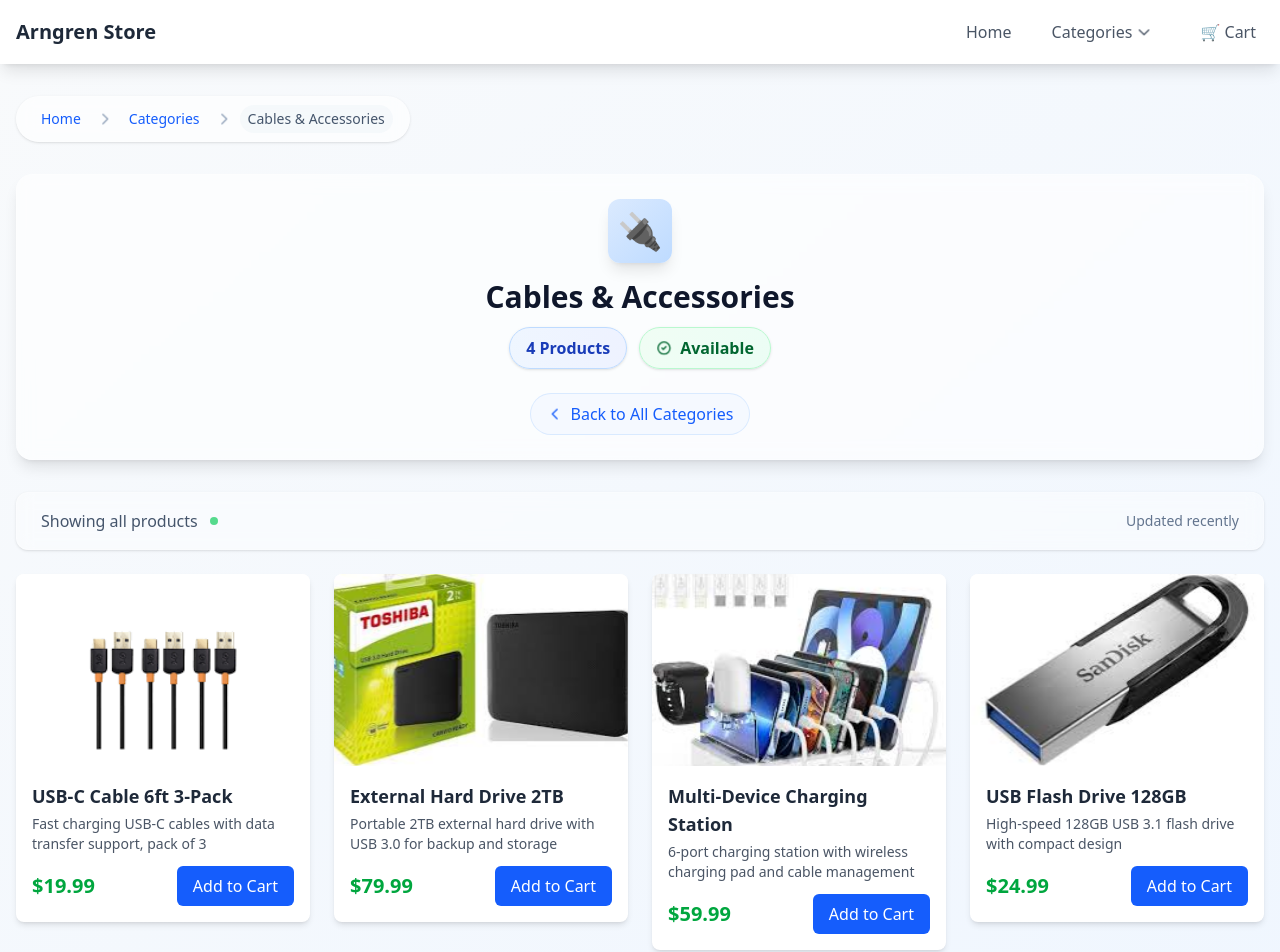
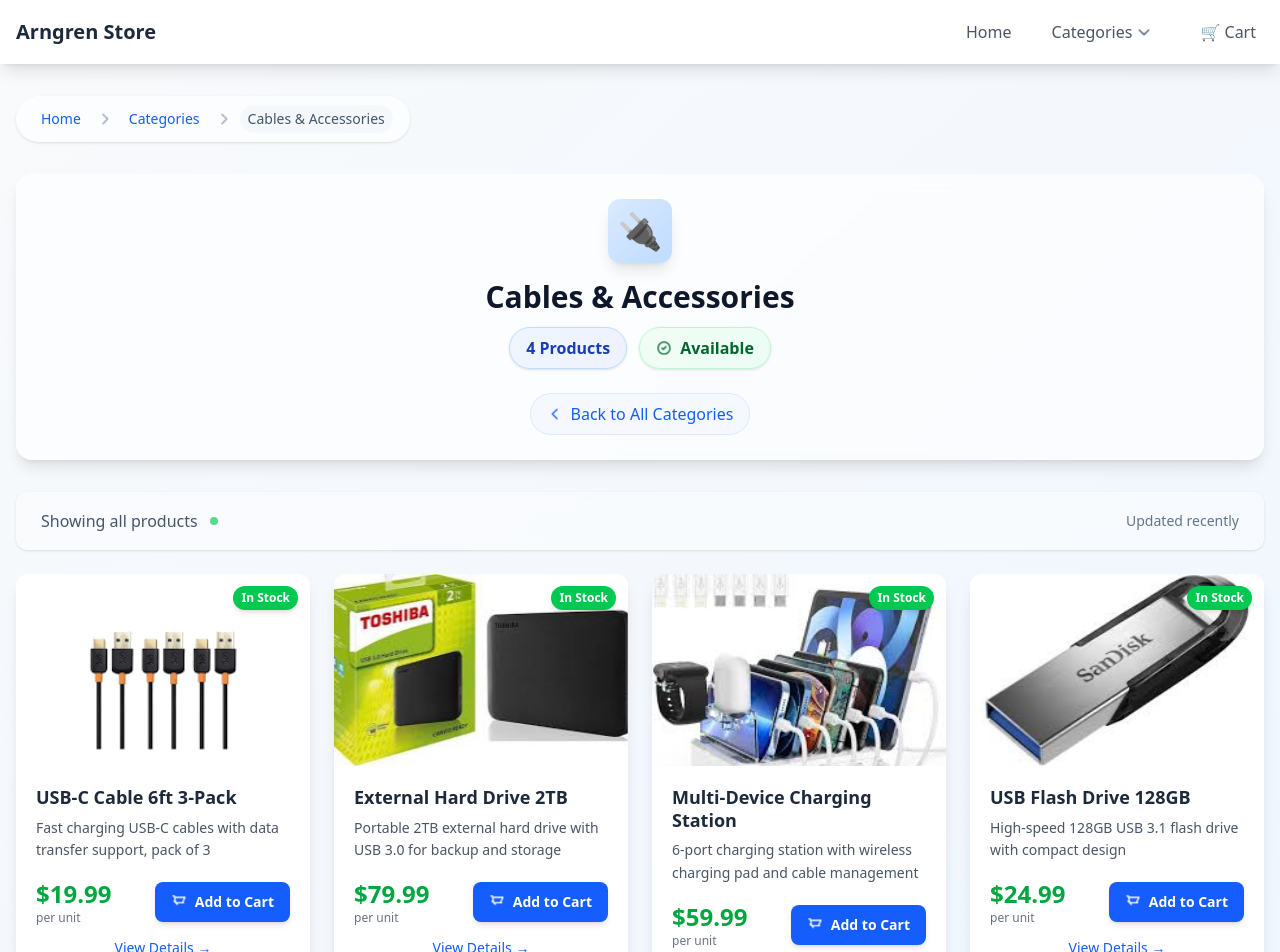
Before and after one commit to aduuuna/Arngren-Store, a Next.js app in the folder store-app/: page /categories/accessories in a window 1280 px wide. Shown: the top 952 px of the page. Built offline with nearby package versions, Linux system fonts and the light colour scheme.

Commit message:
Enhanced ProductCard Component

```diff
--- a/store-app/components/ProductCard.tsx
+++ b/store-app/components/ProductCard.tsx
@@ -4,6 +4,7 @@
 import { Product } from '../Lib/types';
 import { CartManager } from '../Lib/cart';
 import Image from 'next/image';
+import { useState } from 'react';
 
 console.log('🎯 ProductCard component loaded!');
 
@@ -12,45 +13,121 @@
 }
 
 export default function ProductCard({ product }: ProductCardProps) {
-  const handleAddToCart = () => {
+  const [isAdding, setIsAdding] = useState(false);
+  const [showAdded, setShowAdded] = useState(false);
+
+  const handleAddToCart = async (e: React.MouseEvent) => {
+    e.preventDefault(); // Prevent link navigation
+    e.stopPropagation(); // Stop event bubbling
+
     console.log('Add to cart button clicked for:', product.name);
+    setIsAdding(true);
+
+    // Small delay for better UX
+    await new Promise(resolve => setTimeout(resolve, 600));
+
     const cart = CartManager.getInstance();
     console.log('Got cart instance');
     cart.addItem(product);
+
+    setIsAdding(false);
+    setShowAdded(true);
+
+    // Hide success message after 2 seconds
+    setTimeout(() => {
+      setShowAdded(false);
+    }, 2000);
   };
 
   return (
-    <div className="bg-white rounded-lg shadow-md overflow-hidden hover:shadow-lg transition-shadow">
-      <Link href={`/products/${product.id}`}>
+    <div className="bg-white rounded-xl shadow-lg overflow-hidden hover:shadow-xl transition-all duration-300 transform hover:-translate-y-1 group">
+      <Link href={`/products/${product.id}`} className="block relative">
+        <div className="relative overflow-hidden">
           <Image
             src={product.image}
             alt={product.name}
             width={400}
             height={300}
-          className="w-full h-48 object-cover hover:scale-105 transition-transform"
+            className="w-full h-48 object-cover group-hover:scale-110 transition-transform duration-500"
           />
+          <div className="absolute inset-0 bg-black opacity-0 group-hover:opacity-10 transition-opacity duration-300"></div>
+
+          {/* Stock badge */}
+          {product.inStock ? (
+            <div className="absolute top-3 right-3 bg-green-500 text-white px-2 py-1 rounded-full text-xs font-bold shadow-md">
+              In Stock
+            </div>
+          ) : (
+            <div className="absolute top-3 right-3 bg-red-500 text-white px-2 py-1 rounded-full text-xs font-bold shadow-md">
+              Out of Stock
+            </div>
+          )}
+        </div>
       </Link>
-      <div className="p-4">
+
+      <div className="p-5">
         <Link href={`/products/${product.id}`}>
-          <h3 className="text-lg font-semibold text-gray-800 hover:text-blue-600">
+          <h3 className="text-lg font-bold text-gray-800 hover:text-blue-600 transition-colors duration-200 line-clamp-2 leading-tight">
             {product.name}
           </h3>
         </Link>
-        <p className="text-gray-600 text-sm mt-1 line-clamp-2">
+        <p className="text-gray-600 text-sm mt-2 line-clamp-2 leading-relaxed">
           {product.description}
         </p>
-        <div className="mt-3 flex items-center justify-between">
-          <span className="text-xl font-bold text-green-600">
+
+        <div className="mt-4 flex items-center justify-between">
+          <div className="flex flex-col">
+            <span className="text-2xl font-bold text-green-600">
               ${product.price}
             </span>
+            <span className="text-xs text-gray-500">per unit</span>
+          </div>
+
           <button
             onClick={handleAddToCart}
-            disabled={!product.inStock}
-            className="bg-blue-600 text-white px-4 py-2 rounded-md hover:bg-blue-700 disabled:bg-gray-400 transition-colors"
+            disabled={!product.inStock || isAdding}
+            className={`px-4 py-2.5 rounded-lg font-semibold text-sm transition-all duration-300 transform active:scale-95 flex items-center justify-center min-w-[120px] shadow-md hover:shadow-lg ${
+              !product.inStock
+                ? 'bg-gray-400 text-white cursor-not-allowed'
+                : isAdding
+                ? 'bg-blue-500 text-white cursor-not-allowed'
+                : showAdded
+                ? 'bg-green-500 text-white'
+                : 'bg-blue-600 hover:bg-blue-700 text-white hover:-translate-y-0.5'
+            }`}
           >
-            {product.inStock ? 'Add to Cart' : 'Out of Stock'}
+            {!product.inStock ? (
+              'Out of Stock'
+            ) : isAdding ? (
+              <>
+                <div className="animate-spin rounded-full h-4 w-4 border-b-2 border-white mr-2"></div>
+                Adding...
+              </>
+            ) : showAdded ? (
+              <>
+                <svg className="w-4 h-4 mr-2" fill="none" stroke="currentColor" viewBox="0 0 24 24">
+                  <path strokeLinecap="round" strokeLinejoin="round" strokeWidth={2} d="M9 12l2 2 4-4m6 2a9 9 0 11-18 0 9 9 0 0118 0z" />
+                </svg>
+                Added!
+              </>
+            ) : (
+              <>
+                <svg className="w-4 h-4 mr-2" fill="none" stroke="currentColor" viewBox="0 0 24 24">
+                  <path strokeLinecap="round" strokeLinejoin="round" strokeWidth={2} d="M3 3h2l.4 2M7 13h10l4-8H5.4m0 0L7 13m0 0l-2.5-2.5M7 13l2.5 2.5m3.5-2.5h6" />
+                </svg>
+                Add to Cart
+              </>
+            )}
           </button>
         </div>
+
+        {/* Quick view link */}
+        <Link
+          href={`/products/${product.id}`}
+          className="mt-3 block text-center text-blue-600 hover:text-blue-800 text-sm font-medium transition-colors duration-200"
+        >
+          View Details →
+        </Link>
       </div>
     </div>
   );
```
Lines whose indentation alone changed are shown as unchanged.
